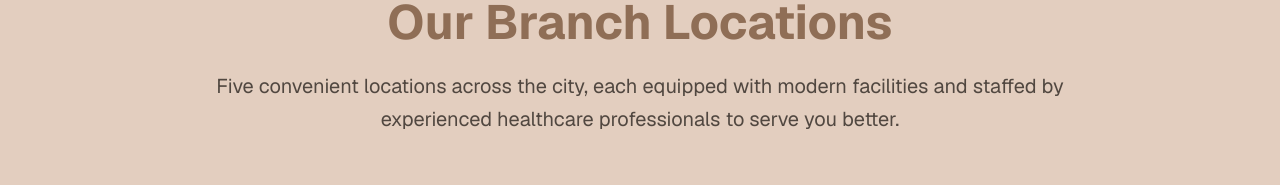
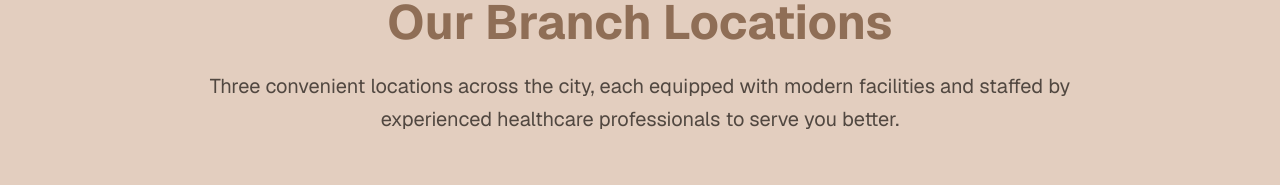
Before and after one commit to ifaridaiman/Elitas-web, a Next.js app: page /branches in a window 1280 px wide. Shown: the part 194-379 px from the top of the page. Built offline with nearby package versions, Linux system fonts and the light colour scheme.

Commit message:
update content

```diff
--- a/src/app/branches/page.tsx
+++ b/src/app/branches/page.tsx
@@ -7,7 +7,7 @@ import BranchList from "./_partials/BranchList";
 const Branches = () => {
   return (
     <>
-      <HeaderPage title="Our Branch Locations" description="Five convenient locations across the city, each equipped with modern facilities and staffed by experienced healthcare professionals to serve you better." />
+      <HeaderPage title="Our Branch Locations" description="Three convenient locations across the city, each equipped with modern facilities and staffed by experienced healthcare professionals to serve you better." />
       <BranchList branches={branchesData.branches} />
       <QuickInfo/>
     </>
```
